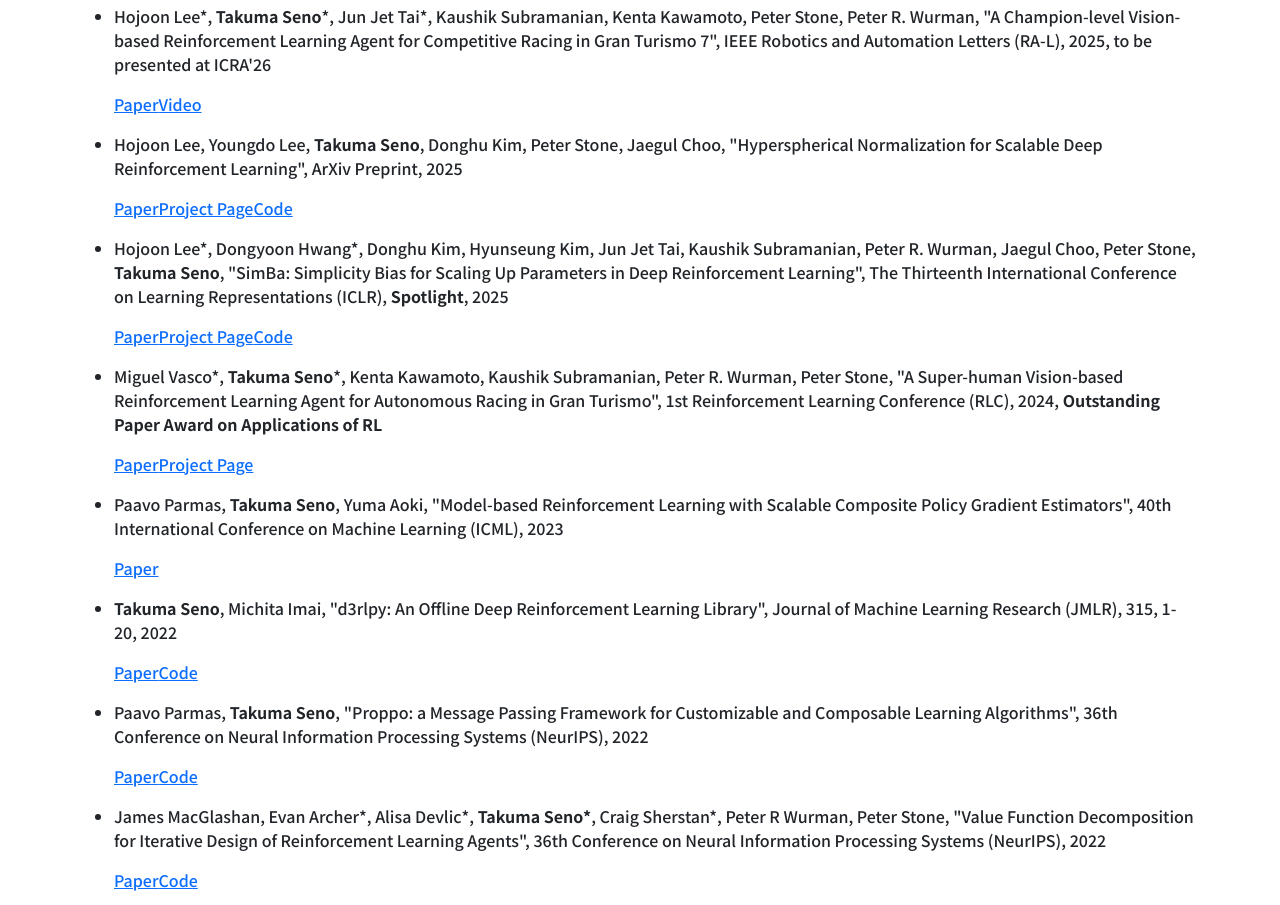
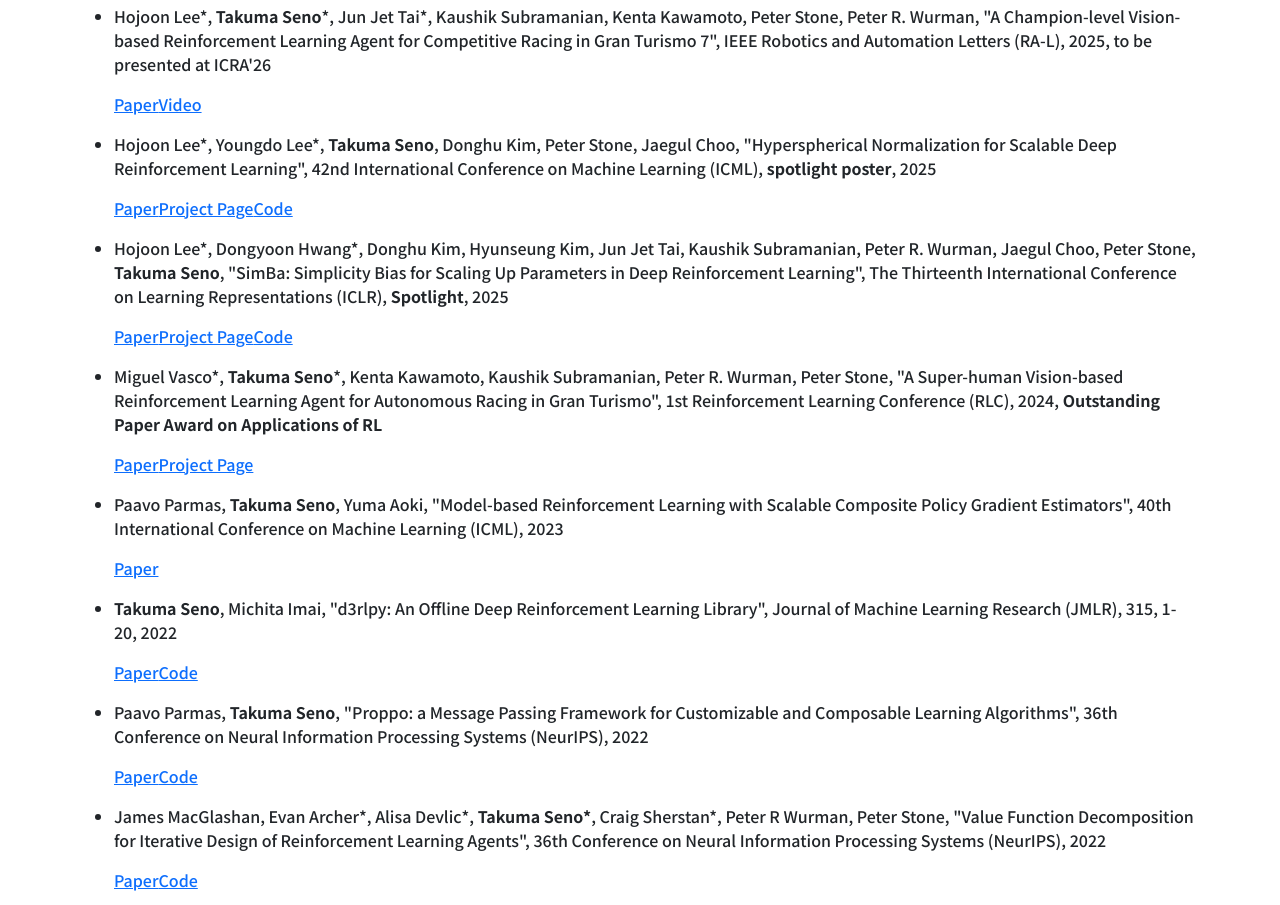
Before and after one commit to takuseno/takuseno.github.io, a Gatsby site: page / in a window 1280 px wide. Shown: the part 1861-2766 px from the top of the page. Built offline with nearby package versions, Linux system fonts and the light colour scheme; Gatsby itself is replaced by a stand-in of ours.

Commit message:
Update Simbav2

```diff
--- a/src/pages/index.js
+++ b/src/pages/index.js
@@ -99,7 +99,7 @@
             </p>
           </li>
           <li>
-            <p>Hojoon Lee, Youngdo Lee, <strong>Takuma Seno</strong>, Donghu Kim, Peter Stone, Jaegul Choo, "Hyperspherical Normalization for Scalable Deep Reinforcement Learning", ArXiv Preprint, 2025</p>
+            <p>Hojoon Lee*, Youngdo Lee*, <strong>Takuma Seno</strong>, Donghu Kim, Peter Stone, Jaegul Choo, "Hyperspherical Normalization for Scalable Deep Reinforcement Learning", 42nd International Conference on Machine Learning (ICML), <strong>spotlight poster</strong>, 2025</p>
             <p>
               <a className={publicationLinkStyle} href="https://arxiv.org/abs/2502.15280">Paper</a>
               <a className={publicationLinkStyle} href="https://dojeon-ai.github.io/SimbaV2/">Project Page</a>
```
